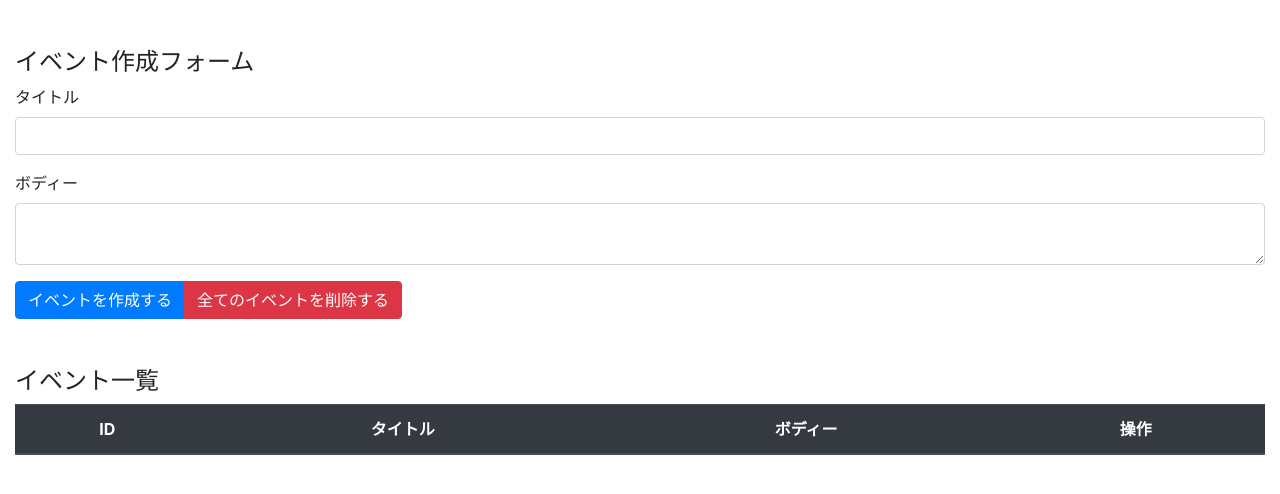
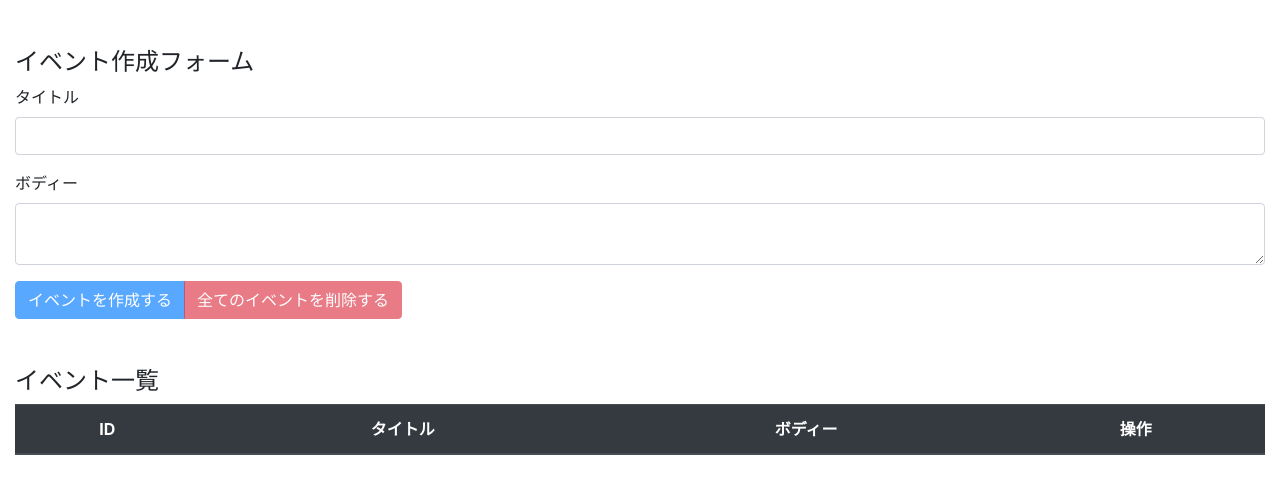
Before and after one commit to Frontend4Tribe/react-hooks-101, a React (Create React App) app: page / in a window 1280 px wide. Shown: the top 494 px of the page. Built offline with nearby package versions, Linux system fonts and the light colour scheme.

Commit message:
implement all events deletion feature

```diff
--- a/src/components/App.js
+++ b/src/components/App.js
@@ -22,6 +22,14 @@
     setBody('')
   }
 
+  const deleteAllEvents = e => {
+    e.preventDefault()
+    const result = window.confirm('全てのイベントを本当に削除しても良いですか？')
+    if (result) dispatch({ type: 'DELETE_ALL_EVENTS' })
+  }
+
+  const unCreatable = title === '' || body === ''
+
   return (
     <div className="container-fluid">
       <h4 className="mt-5">イベント作成フォーム</h4>
@@ -35,8 +43,8 @@
           <textarea className="form-control" id="formEventBody" value={body} onChange={e => {setBody(e.target.value)}} />
         </div>
         <div className="btn-group btn-group-toggle">
-          <button className="btn btn-primary" onClick={addEvent}>イベントを作成する</button>
-          <button className="btn btn-danger">全てのイベントを削除する</button>
+          <button className="btn btn-primary" onClick={addEvent} disabled={unCreatable}>イベントを作成する</button>
+          <button className="btn btn-danger" onClick={deleteAllEvents} disabled={state.length === 0}>全てのイベントを削除する</button>
         </div>
       </form>
       <h4 className="mt-5">イベント一覧</h4>
--- a/src/components/Event.js
+++ b/src/components/Event.js
@@ -3,10 +3,13 @@
 const Event = ({ dispatch, event }) => {
     const id = event.id
     const handleClickDeleteButton = e => {
-    e.preventDefault()
-        dispatch({
-            type: 'DELETE_EVENT', id
-        })
+        e.preventDefault()
+        const result = window.confirm(`イベント{id=${id}}を本当に削除しても良いですか？`)
+        if (result) {
+            dispatch({
+                type: 'DELETE_EVENT', id
+            })
+        }
     }
 
     return (
--- a/src/reducers/index.js
+++ b/src/reducers/index.js
@@ -43,7 +43,7 @@
             return [...state, { id, ...event }]
         case 'DELETE_EVENT':
             return state.filter(event => event.id !== action.id)
-        case 'DELETE_ALL_EVENT':
+        case 'DELETE_ALL_EVENTS':
             return []
         default:
             return state
```
